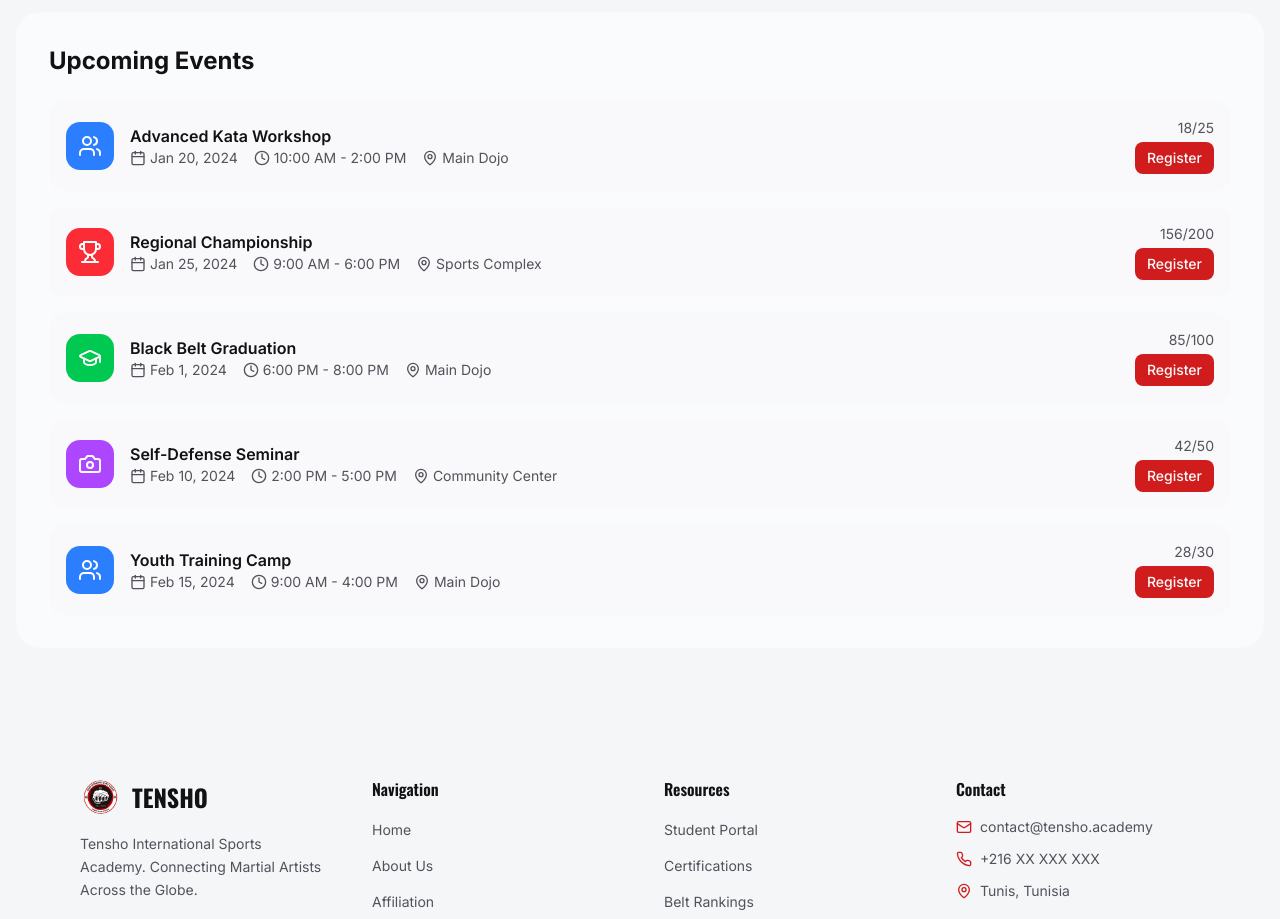
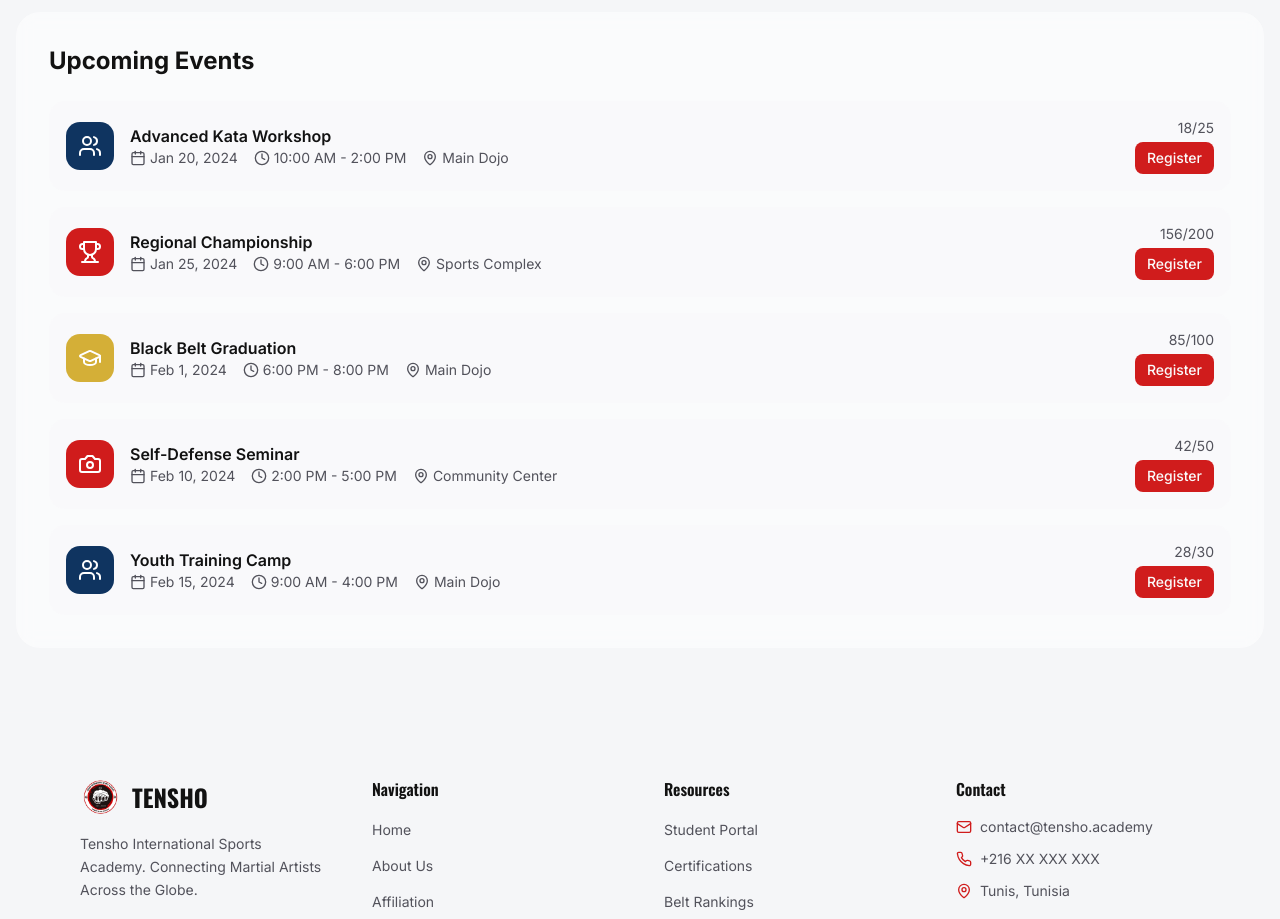
Before and after one commit to ahmed-khlif/tensho_Project, a Next.js app: page /calendar in a window 1280 px wide. Shown: the part 1480-2399 px from the top of the page. Built offline with nearby package versions, Linux system fonts and the light colour scheme.

Commit message:
Update calendar event colors to match brand theme

```diff
--- a/app/calendar/page.tsx
+++ b/app/calendar/page.tsx
@@ -24,11 +24,11 @@ import {
 } from "lucide-react"
 
 const eventTypeConfig = [
-  { id: "all", labelKey: "pages.calendar.filters.all", color: "bg-gray-500", icon: CalendarIcon },
-  { id: "training", labelKey: "pages.calendar.filters.training", color: "bg-blue-500", icon: Users },
-  { id: "competition", labelKey: "pages.calendar.filters.competition", color: "bg-red-500", icon: Trophy },
-  { id: "graduation", labelKey: "pages.calendar.filters.graduation", color: "bg-green-500", icon: GraduationCap },
-  { id: "seminar", labelKey: "pages.calendar.filters.seminar", color: "bg-purple-500", icon: Camera },
+  { id: "all", labelKey: "pages.calendar.filters.all", color: "bg-brand-dark-grey", icon: CalendarIcon },
+  { id: "training", labelKey: "pages.calendar.filters.training", color: "bg-brand-blue", icon: Users },
+  { id: "competition", labelKey: "pages.calendar.filters.competition", color: "bg-brand-red", icon: Trophy },
+  { id: "graduation", labelKey: "pages.calendar.filters.graduation", color: "bg-brand-gold", icon: GraduationCap },
+  { id: "seminar", labelKey: "pages.calendar.filters.seminar", color: "bg-brand-red", icon: Camera },
 ]
 
 const calendarEvents = [
```
